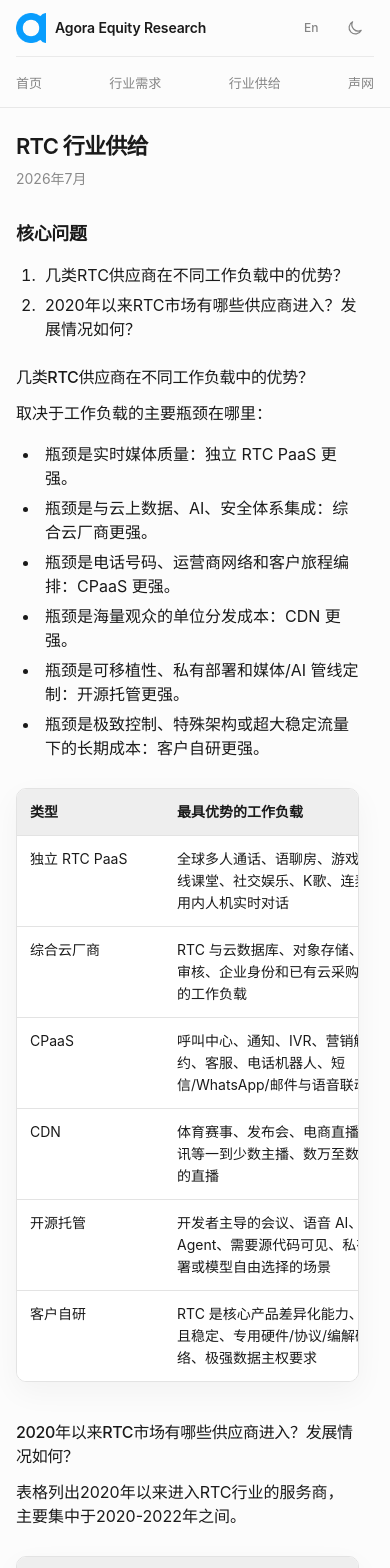
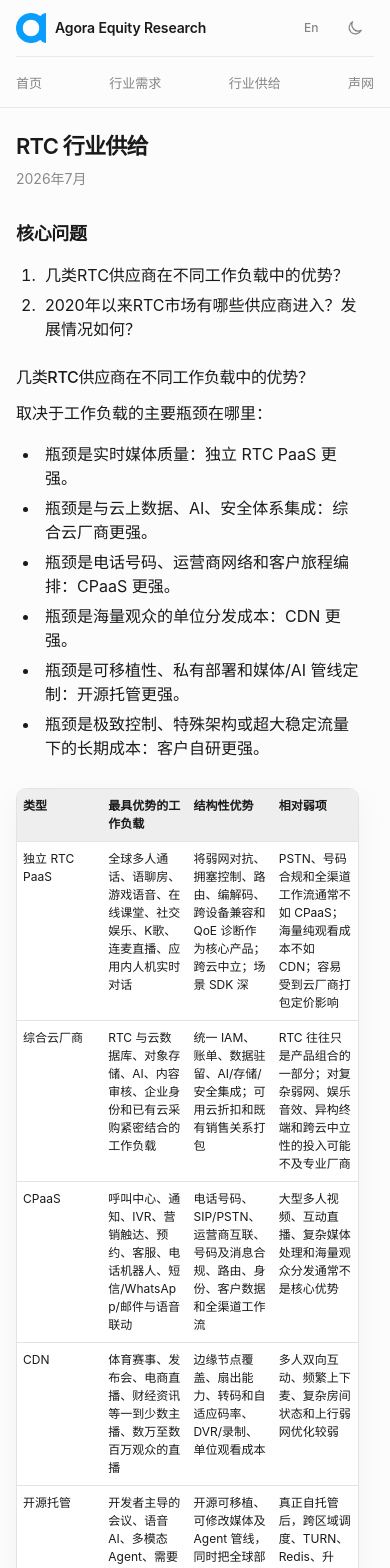
Before and after one commit to zheminlin266/Agora_API_Research, a Next.js app: page /Supply/RTC_supply in a window 390 px wide. Shown: the top 1568 px of the page. Built offline with nearby package versions, Linux system fonts and the light colour scheme.

Commit message:
Make article tables equal-width and responsive

```diff
--- a/app/globals.css
+++ b/app/globals.css
@@ -1725,3 +1725,32 @@
 .article-toc__link--depth-3 {
   padding-left: 42px;
 }
+
+
+/* Responsive equal-width article tables */
+.article-table-wrap {
+  overflow-x: hidden;
+}
+
+.article-table,
+.article-table--wide {
+  width: 100%;
+  min-width: 0;
+  table-layout: fixed;
+}
+
+.article-table th,
+.article-table td {
+  width: auto !important;
+  overflow-wrap: anywhere;
+  word-break: normal;
+}
+
+@media (max-width: 520px) {
+  .article-table th,
+  .article-table td {
+    padding: 8px 6px;
+    font-size: 12px;
+    line-height: 18px;
+  }
+}
```
